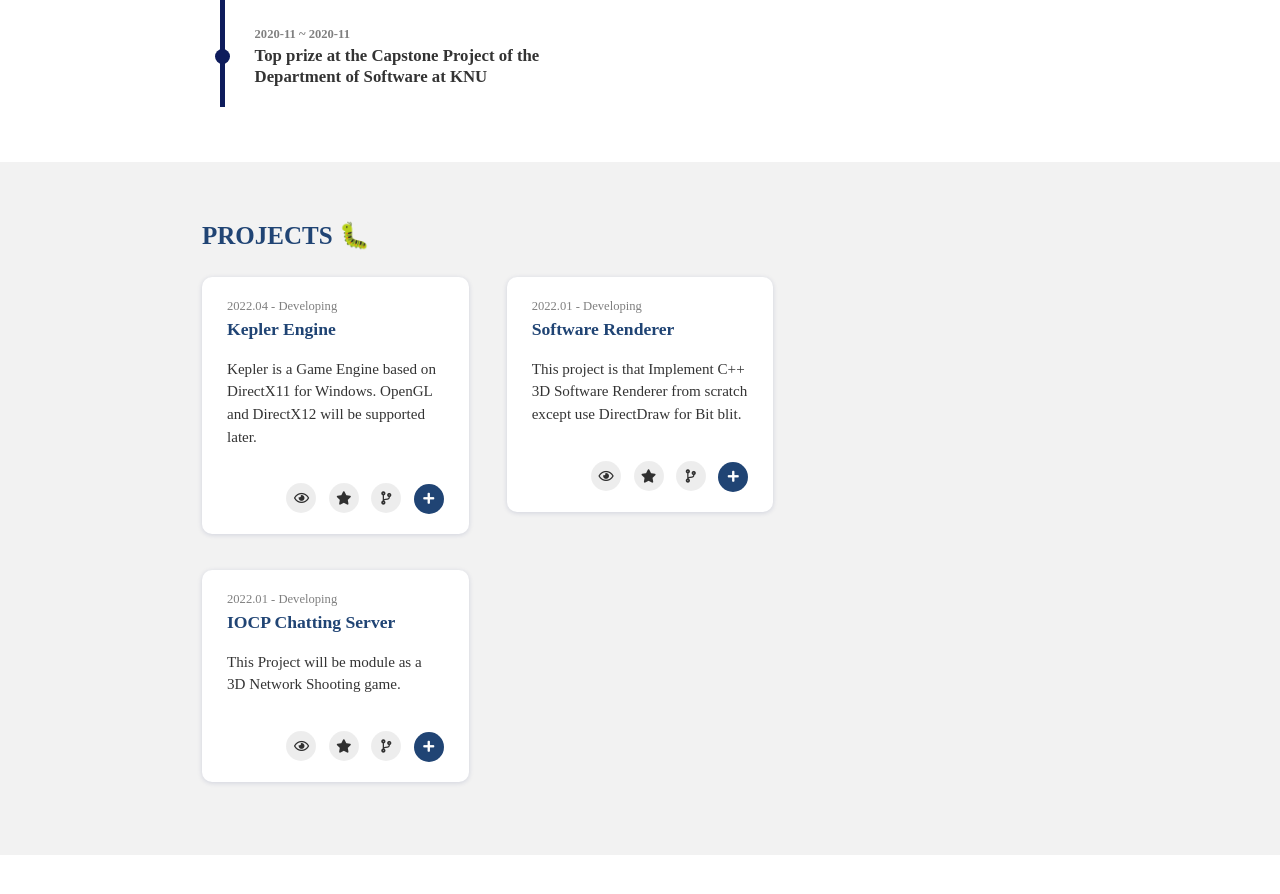
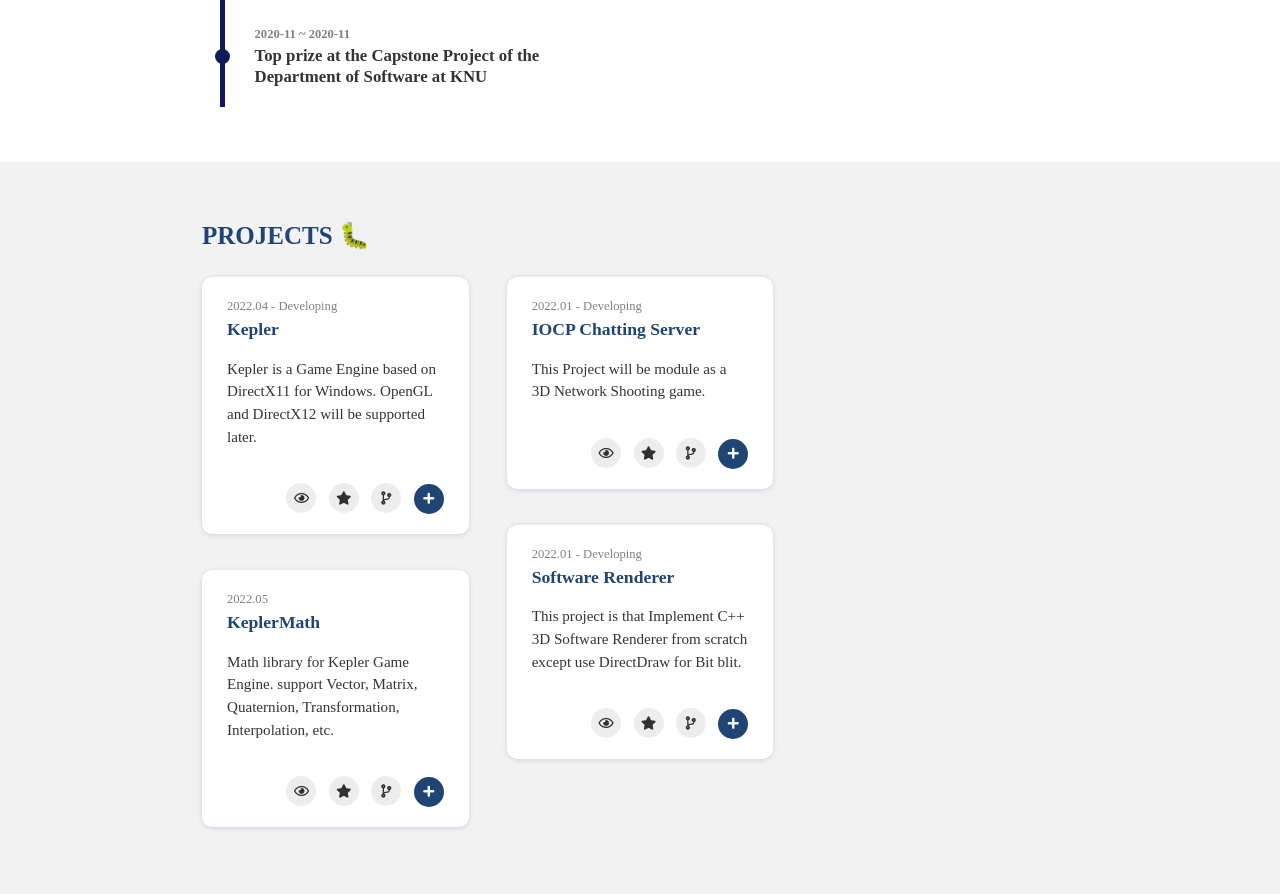
Before and after one commit to Hamsik2rang/Hamsik2rang.github.io, a Jekyll site: the page built from portfolio.html, in a window 1280 px wide and 900 px high, scrolled down 685 px. Shown: the top 894 px of the window. Built offline with Jekyll 4.4.1, drawn with Linux system fonts in a browser that asks for light colours; nearby versions of some CDN libraries; some web fonts are replaced; before the commit the page ends 1540 px from its top, so only the background shows below that.

Commit message:
Update project

```diff
--- a/_data/projects.yml
+++ b/_data/projects.yml
@@ -4,9 +4,19 @@
     url :  https://github.com/Hamsik2rang/Kepler # Full URL
     image : # path: assets/project/
     date : 2022.04 - Developing
-    title : Kepler Engine
+    title : Kepler
     summary : Game Engine for Windows10, based on DirectX11
     description : Kepler is a Game Engine based on DirectX11 for Windows. OpenGL and DirectX12 will be supported later.
+
+- project :
+    print : True # If 'False' is selected, it will not be displayed in 'home.html > aside > .proj-content'.
+    modal : True # If 'True' is selected, modal can open in 'portfolio.html'.
+    url :  https://github.com/Hamsik2rang/KeplerMath # Full URL
+    image : # path: assets/project/
+    date : 2022.05
+    title : KeplerMath
+    summary : Math Library for Kepler
+    description : Math library for Kepler Game Engine. support Vector, Matrix, Quaternion, Transformation, Interpolation, etc.
 
 - project :
     print : True # If 'False' is selected, it will not be displayed in 'home.html > aside > .proj-content'.
```
